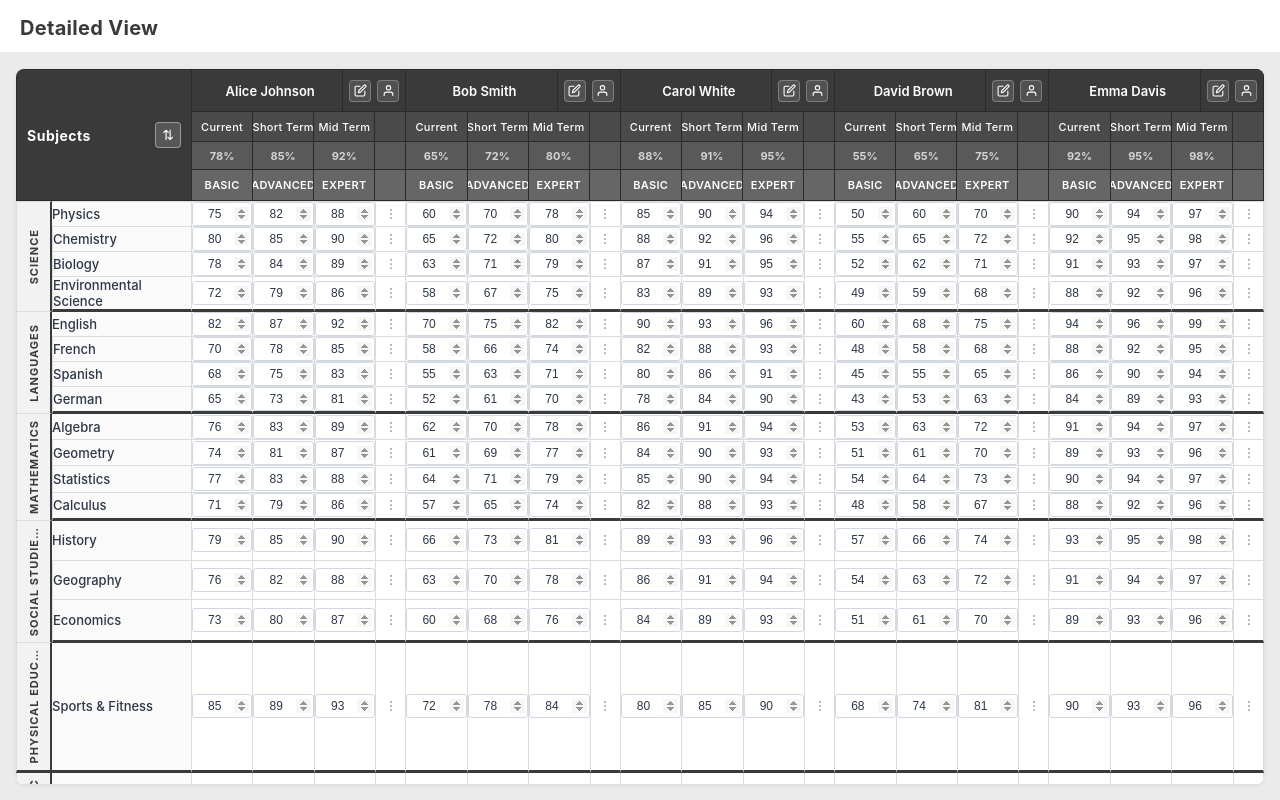
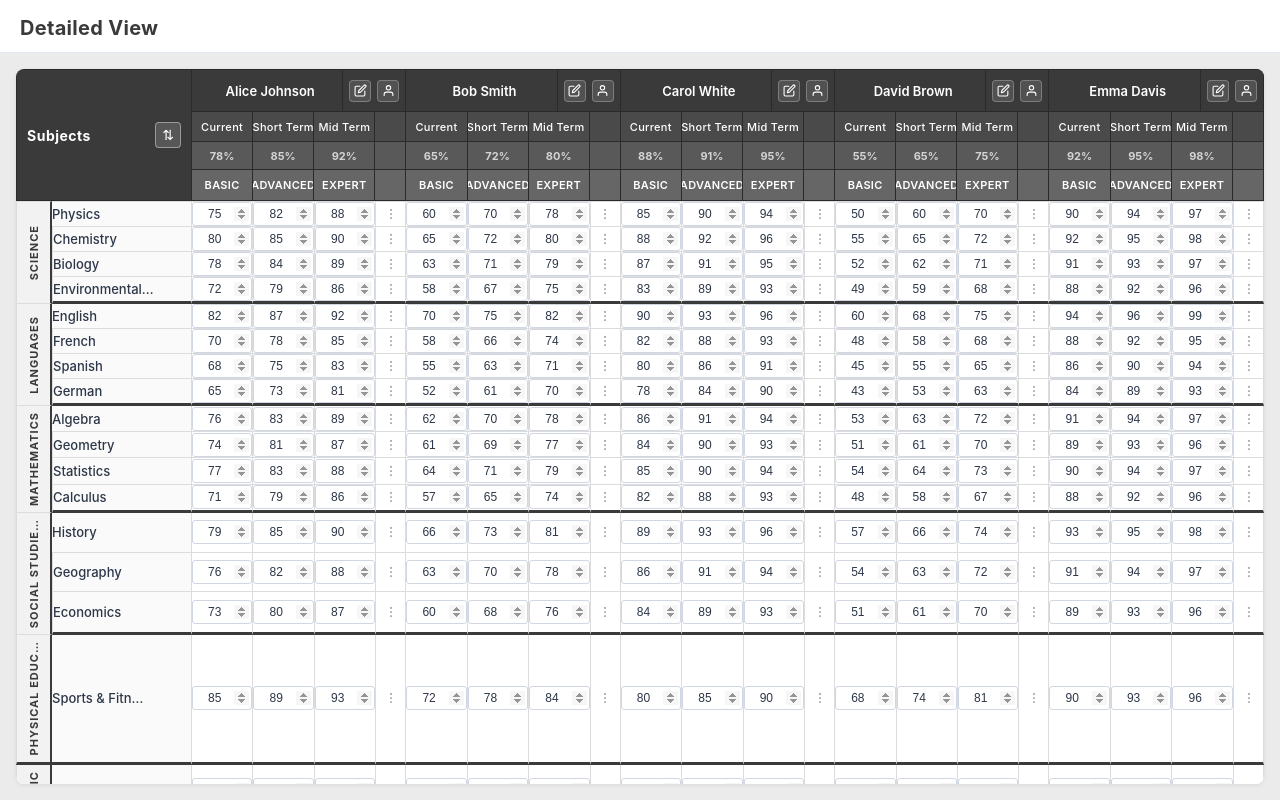
Before and after one commit to nimishawilson/ui-grid-demo, an Angular app: page /detailed-view in a window 1280 px wide. Built offline with nearby package versions, Linux system fonts and the light colour scheme.

Commit message:
tooltip for subject name if the character limit exceeds

```diff
--- a/src/app/components/detailed-grid/detailed-grid.component.html
+++ b/src/app/components/detailed-grid/detailed-grid.component.html
@@ -87,12 +87,15 @@
               @if (subIdx === 0) {
                 <td [attr.rowspan]="category.subjects.length" class="category-cell">
                   <span class="category-name"
-                        [title]="categoryTooltip(category.name)">
-                    {{ categoryDisplay(category.name) }}
+                        [title]="truncateTooltip(category.name)">
+                    {{ truncate(category.name) }}
                   </span>
                 </td>
               }
-              <td class="subject-cell">{{ subject.name }}</td>
+              <td class="subject-cell"
+                  [title]="truncateTooltip(subject.name)">
+                {{ truncate(subject.name) }}
+              </td>
               @for (student of students; track student.id) {
                 <td class="mark-cell">
                   <input type="number"
--- a/src/app/components/detailed-grid/detailed-grid.component.ts
+++ b/src/app/components/detailed-grid/detailed-grid.component.ts
@@ -65,16 +65,16 @@ export class DetailedGridComponent implements OnChanges, OnInit {
     this.updateDisplayCategories();
   }
 
-  readonly categoryMaxChars = 13;
+  readonly maxLabelChars = 13;
 
-  categoryDisplay(name: string): string {
-    return name.length > this.categoryMaxChars
-      ? name.slice(0, this.categoryMaxChars) + '…'
+  truncate(name: string): string {
+    return name.length > this.maxLabelChars
+      ? name.slice(0, this.maxLabelChars) + '…'
       : name;
   }
 
-  categoryTooltip(name: string): string {
-    return name.length > this.categoryMaxChars ? name : '';
+  truncateTooltip(name: string): string {
+    return name.length > this.maxLabelChars ? name : '';
   }
 
   getMark(subjectId: string, studentId: string): SubjectMark {
```
